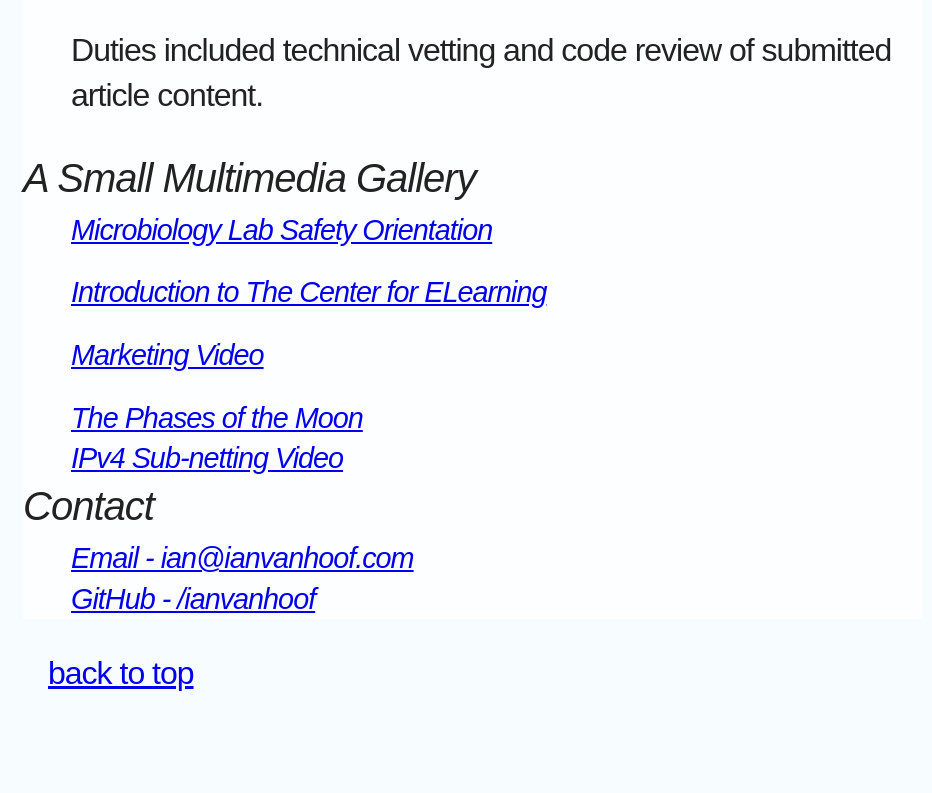
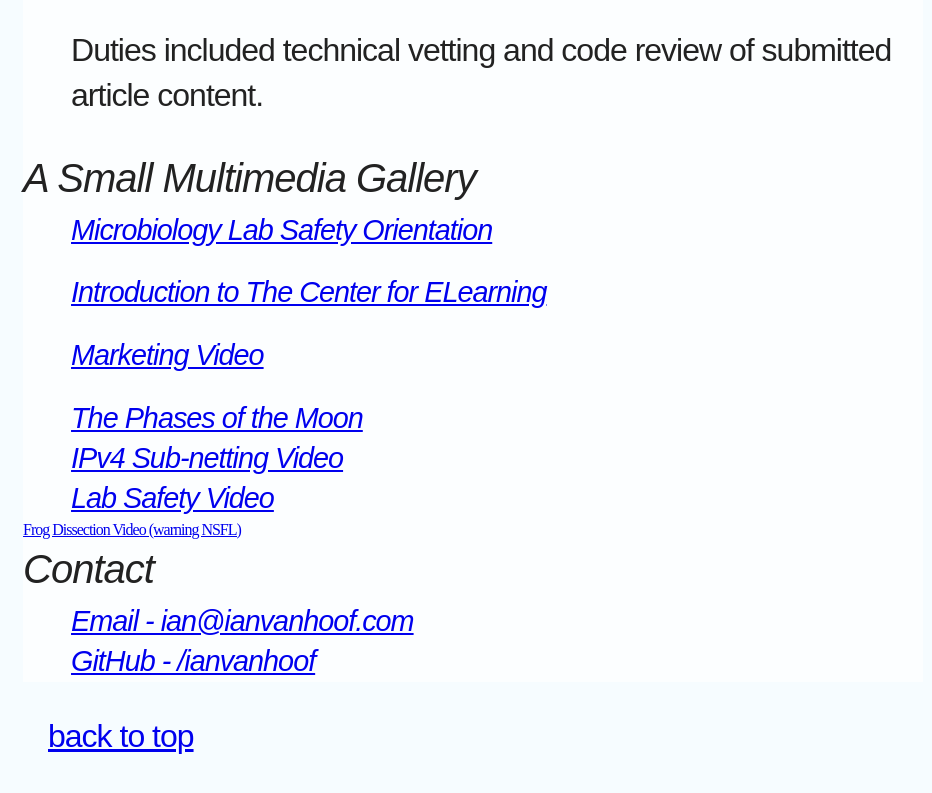
Before and after one commit to ianvanhoof/ianvanhoof.github.io, a Jekyll site: the page built from about-me.html, in a window 1280 px wide and 900 px high, scrolled down 2100 px. Shown: the top 793 px of the window, without its empty margins (0-932 px from the left). Built offline with Jekyll 4.4.1, drawn with Linux system fonts in a browser that asks for light colours; some web fonts are replaced.

Commit message:
- adding work to my gallery

```diff
--- a/about-me.html
+++ b/about-me.html
@@ -94,6 +94,14 @@ button: home
                 IPv4 Sub-netting Video
             </h3>
         </a>
+        <a href="https://youtu.be/0F9W7ePi_PQ">
+            <h3>
+                Lab Safety Video
+            </h3>
+        </a>
+        <a href="https://youtu.be/ZWk1DrmIjd8">
+            Frog Dissection Video (warning NSFL)
+        </a>
     </section>
 
     <section id="contact">
```
